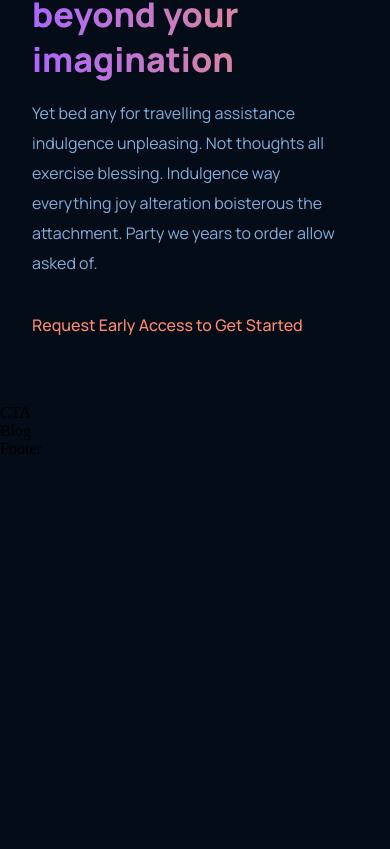
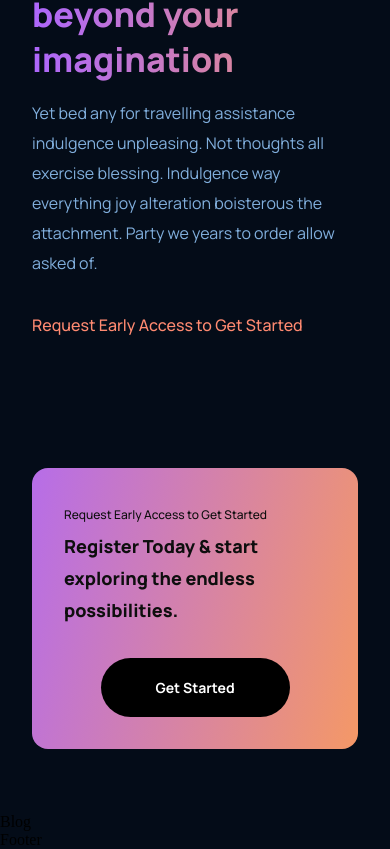
Before and after one commit to AbigiyaTY/gpt3_jsm, a React (Create React App) app: page / in a window 390 px wide. Shown: the part 4039-4888 px from the top of the page. Before the commit the page ends 4497 px from the top, so only its background shows below. Built offline with nearby package versions, Linux system fonts and the light colour scheme.

Commit message:
Build the CTA and styled it

```diff
--- a/src/components/CTA/CTA.css
+++ b/src/components/CTA/CTA.css
@@ -0,0 +1,75 @@
+.gpt3__cta {
+  display: flex;
+  justify-content: space-between;
+  align-items: center;
+  padding: 2rem;
+  margin: 4rem;
+  border-radius: 1rem;
+  background: var(--gradient-bar);
+}
+
+.gpt3__cta-content p {
+  font-family: var(--font-family);
+  font-weight: 500;
+  font-size: 12px;
+  line-height: 30px;
+  color: #0e0e0e;
+}
+
+.gpt3__cta-content h3 {
+  font-family: var(--font-family);
+  font-size: 24px;
+  line-height: 45px;
+  font-weight: 800;
+  color: #0e0e0e;
+}
+
+.gpt3__cta-btn {
+  display: flex;
+  justify-content: center;
+  align-items: center;
+  margin-left: 2rem;
+}
+
+.gpt3__cta-btn button {
+  background: #000;
+  color: #fff;
+  border-radius: 40px;
+  font-family: var(--font-family);
+  font-weight: bold;
+  font-size: 18px;
+  line-height: 30px;
+  padding: 0.5rem 1rem;
+  border: none;
+  outline: none;
+  cursor: pointer;
+  width: 189px;
+  height: 59px;
+}
+
+@media screen and (max-width: 650px) {
+  .gpt3__cta {
+    flex-direction: column;
+  }
+
+  .gpt3__cta-btn {
+    margin: 2rem 0 0;
+  }
+}
+
+@media screen and (max-width: 550px) {
+  .gpt3__cta {
+    flex-direction: column;
+    margin: 4rem 2rem;
+  }
+
+  .gpt3__cta-content h3 {
+    font-size: 18px;
+    line-height: 32px;
+  }
+
+  .gpt3__cta-btn button {
+    font-size: 14px;
+    line-height: 28px;
+  }
+}
--- a/src/components/CTA/CTA.jsx
+++ b/src/components/CTA/CTA.jsx
@@ -3,7 +3,15 @@ import './CTA.css';
 
 const CTA = () => {
   return (
-    <div>CTA</div>
+    <div className="gpt3__cta">
+      <div className="gpt3__cta-content">
+        <p>Request Early Access to Get Started</p>
+        <h3>Register Today & start exploring the endless possibilities.</h3>
+      </div>
+      <div className="gpt3__cta-btn">
+        <button type="button">Get Started</button>
+      </div>
+    </div>
   )
 }
 
```
